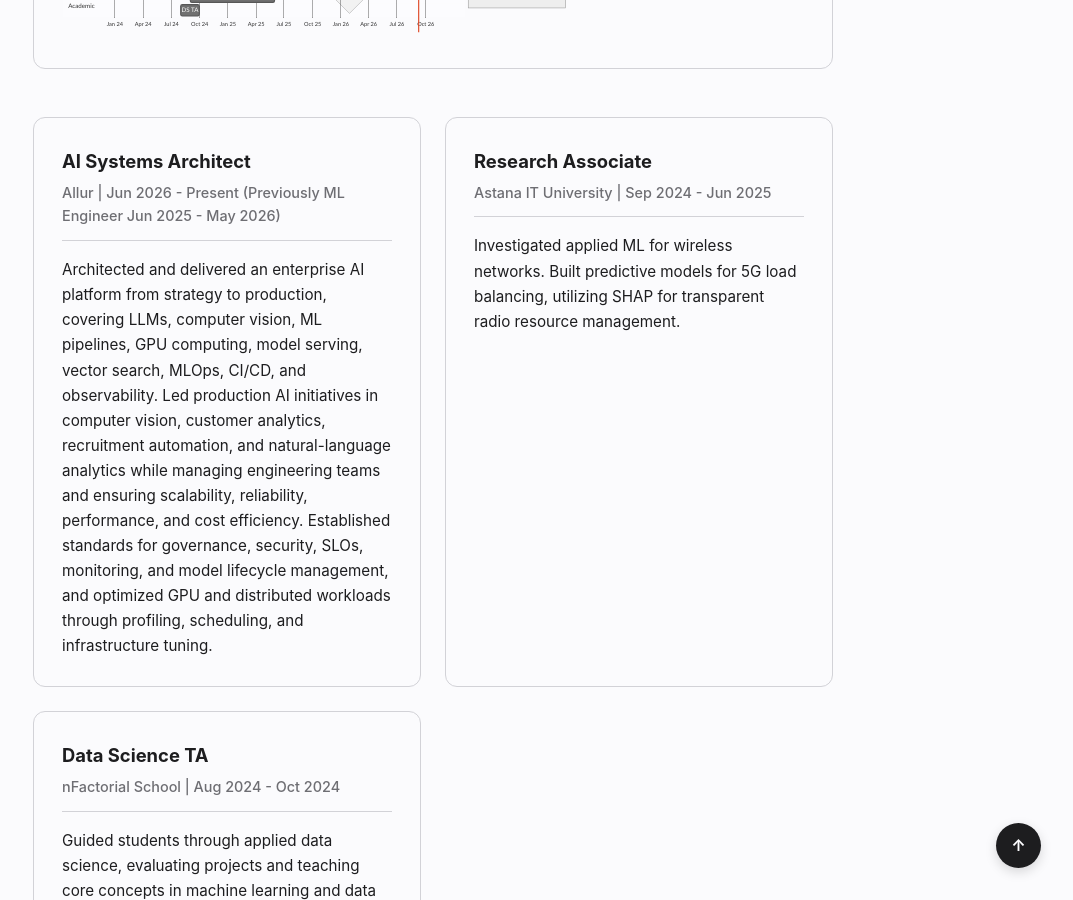
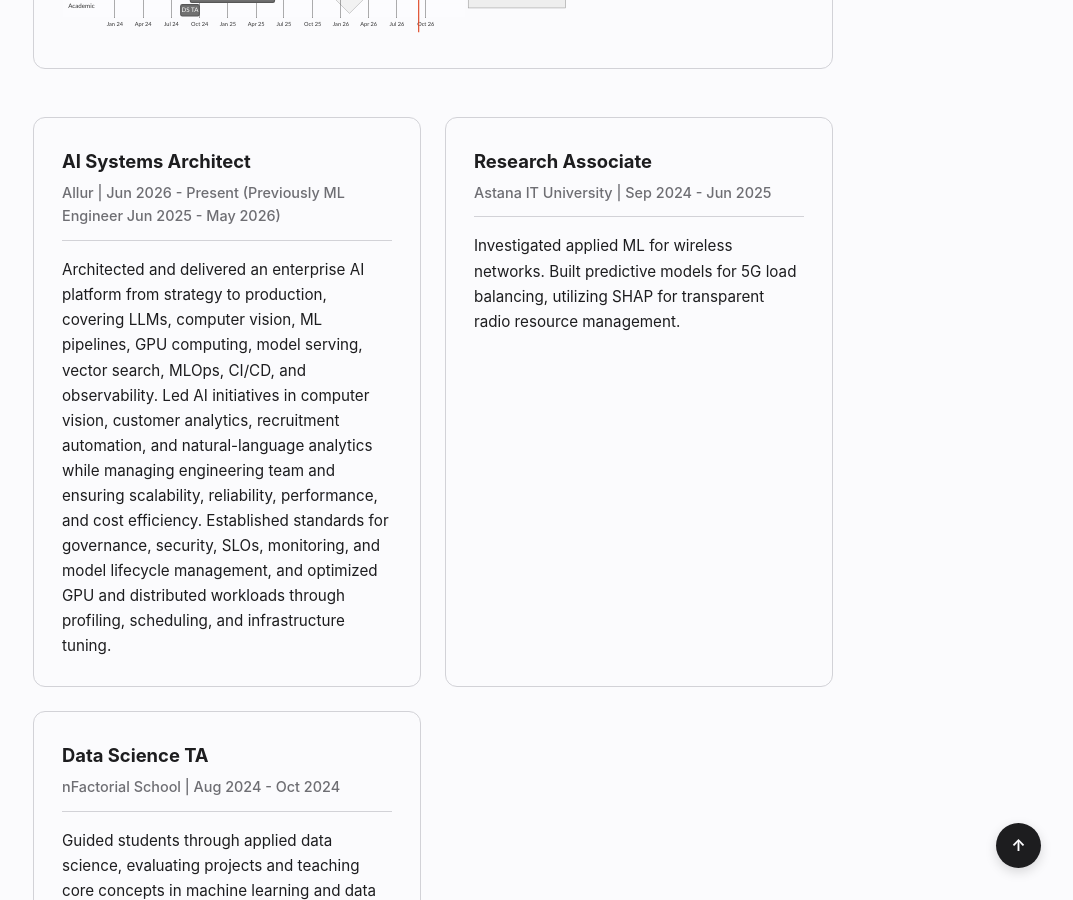
Before and after one commit to almansur04/almansur04.github.io, a Jekyll site: the page built from index.html, in a window 1280 px wide and 900 px high, scrolled down 2059 px. Shown: the whole window, without its empty margins (207-1280 px from the left). Built offline with Jekyll 4.4.1, drawn with Linux system fonts in a browser that asks for light colours.

Commit message:
Update experience description for clarity
Removed 'production' from 'Led production AI initiatives' and changed 'engineering teams' to 'engineering team'.

```diff
--- a/_includes/experience.html
+++ b/_includes/experience.html
@@ -29,7 +29,7 @@
                 <div class="card-subtitle">Allur | Jun 2026 &#45; Present (Previously ML Engineer Jun 2025 - May 2026)</div>
             </div>
             <p class="description">
-                Architected and delivered an enterprise AI platform from strategy to production, covering LLMs, computer vision, ML pipelines, GPU computing, model serving, vector search, MLOps, CI/CD, and observability. Led production AI initiatives in computer vision, customer analytics, recruitment automation, and natural-language analytics while managing engineering teams and ensuring scalability, reliability, performance, and cost efficiency. Established standards for governance, security, SLOs, monitoring, and model lifecycle management, and optimized GPU and distributed workloads through profiling, scheduling, and infrastructure tuning.
+                Architected and delivered an enterprise AI platform from strategy to production, covering LLMs, computer vision, ML pipelines, GPU computing, model serving, vector search, MLOps, CI/CD, and observability. Led AI initiatives in computer vision, customer analytics, recruitment automation, and natural-language analytics while managing engineering team and ensuring scalability, reliability, performance, and cost efficiency. Established standards for governance, security, SLOs, monitoring, and model lifecycle management, and optimized GPU and distributed workloads through profiling, scheduling, and infrastructure tuning.
             </p>
         </div>
 
```
